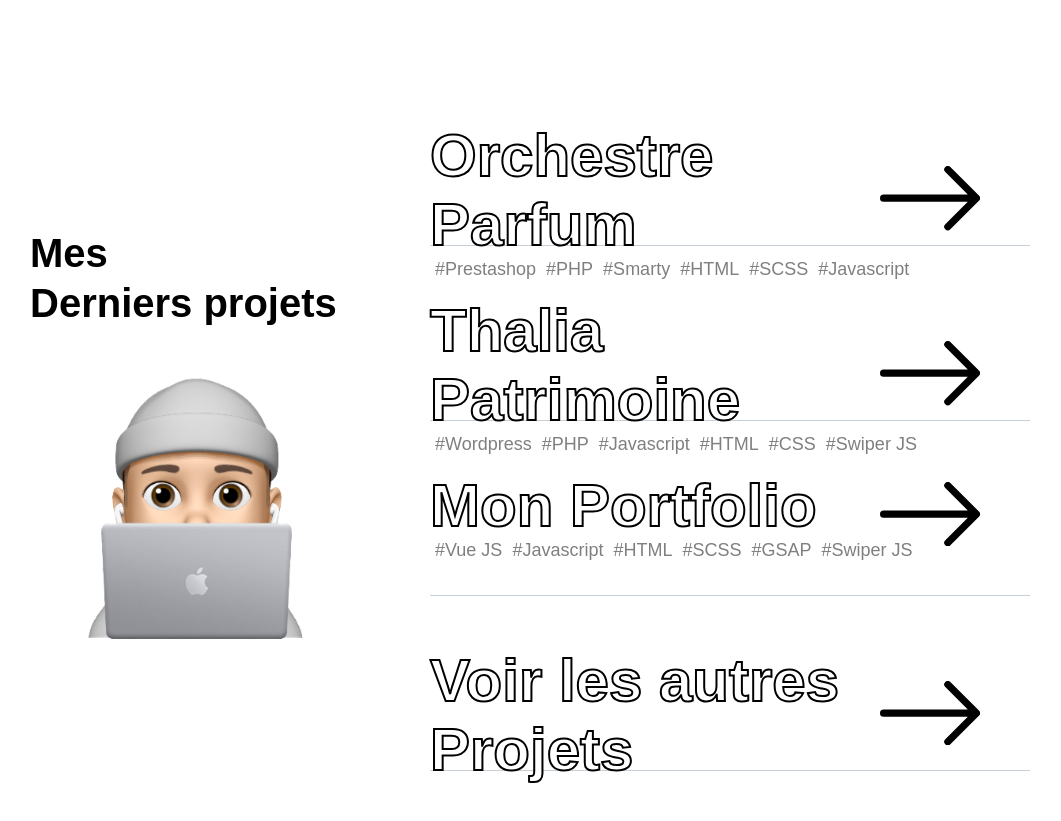
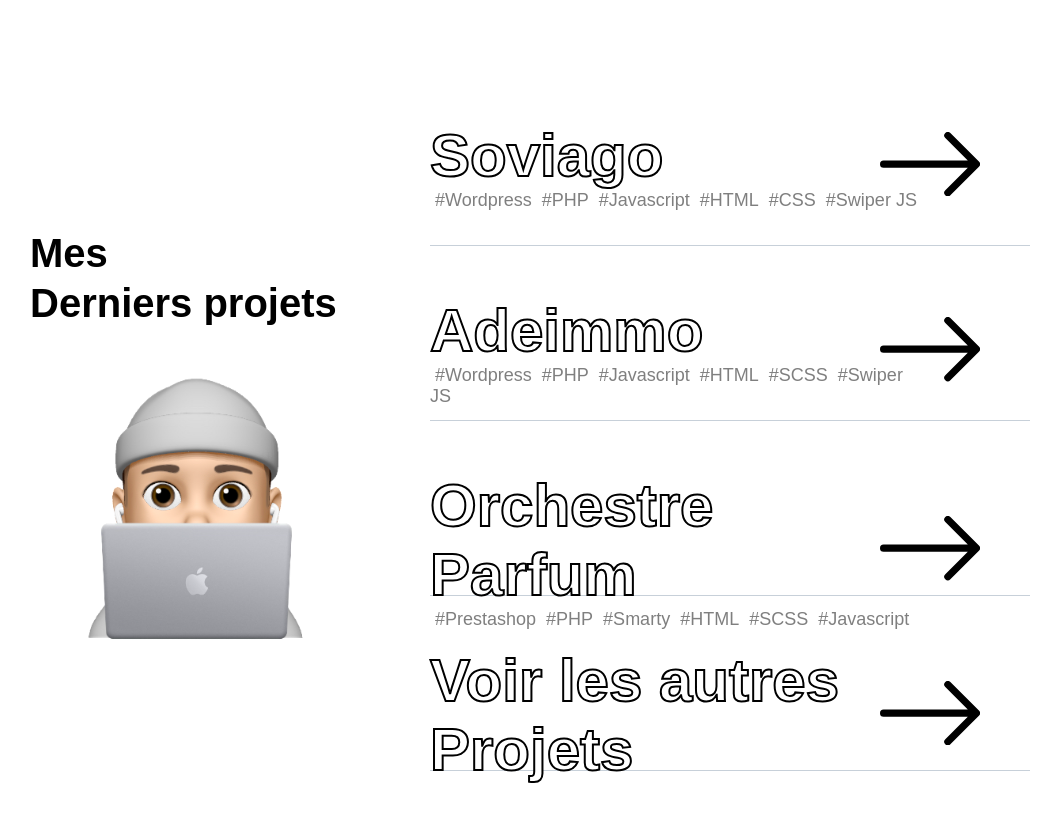
Before and after one commit to theo-code33/portfolio, a Nuxt app: page / in a window 1280 px wide. Shown: the part 2580-3401 px from the top of the page, without its empty margins (110-1171 px from the left). Built offline with nearby package versions, Linux system fonts and the light colour scheme.

Commit message:
add new project

```diff
--- a/components/last-project_home/LastProject.vue
+++ b/components/last-project_home/LastProject.vue
@@ -9,9 +9,9 @@
             />
         </div>
         <div class="right-side">
-            <ProjectItem :title="'Orchestre Parfum'" :tags="['Prestashop','PHP','Smarty','HTML','SCSS','Javascript']" :link="'/projets#1'" :image="'/mockup-ochestre-parfum.png'"/>
-            <ProjectItem class="middle-item" :title="'Thalia Patrimoine'" :tags="['Wordpress','PHP','Javascript','HTML','CSS','Swiper JS']" :link="'/projets#2'" :image="'/mockup-thalia-patrimoine.png'" />
-            <ProjectItem :title="'Mon Portfolio'" :tags="['Vue JS','Javascript','HTML','SCSS','GSAP', 'Swiper JS']" :link="'/projets#3'" :image="'/mockup-portfolio.png'" />
+            <ProjectItem :title="'Soviago'" :tags="['Wordpress','PHP','Javascript','HTML','CSS','Swiper JS']" :link="'/projets#5'" :image="'/mockup-soviago.png'" />
+            <ProjectItem class="middle-item" :title="'Adeimmo'" :tags="['Wordpress','PHP','Javascript','HTML','SCSS','Swiper JS']" :link="'/projets#4'" :image="'/mockup-adeimmo.png'" />
+            <ProjectItem :title="'Orchestre Parfum'" :tags="['Prestashop','PHP','Smarty','HTML','SCSS','Javascript']" :link="'/projets#3'" :image="'/mockup-ochestre-parfum.png'"/>
             <ProjectItem class="last-item" :title="'Voir les autres Projets'" :link="'/projets'" />
         </div>
     </section>
--- a/pages/Projets.vue
+++ b/pages/Projets.vue
@@ -24,7 +24,33 @@ export default {
         return{
             projects: [
                 {
-                    id: 1,
+                    id: 5,
+                    title: 'Soviago',
+                    tags: ['Wordpress','PHP','Javascript','HTML','SCSS','Swiper JS'],
+                    image: '/mockup-soviago.png',
+                    description: 'Soviago, c’est LE fournisseur majeur de viandes du Sud Ouest. Réalisé avec Wordpress, ce site vitrine est entièrement modifiable à la guise du client. Il permet de mettre en avant les différents produits proposés par l\'entreprise. Son petit plus ? La carte intéractive permettant de visualiser les différents points de vente de l\'entreprise.',
+                    lastSentence: 'Alors ? Ça vous a mis l\'eau à la bouche ?',
+                    collaboration: {
+                        name: 'Agence THRIVE',
+                        link: 'https://agencethrive.fr/'
+                    },
+                    link: 'https://soviago.com/'
+                },
+                {
+                    id: 4,
+                    title: 'Adeimmo',
+                    tags: ['Wordpress','PHP','Javascript','HTML','SCSS','Swiper JS'],
+                    image: '/mockup-adeimmo.png',
+                    description: 'Adeimmo, c’est le site du constructeur immobilier situé à Bordeaux. Réalisé avec Wordpress, ce site vitrine reflète parfaitement le style épuré de l\'entreprise. Son petit plus ? C\est la carte intéractive permettant de visualiser les différents commerces, services et lieux scolaires à proximité des programmes immobiliers',
+                    lastSentence: 'C\'est le moment de vous lancer dans l\'achat d\'un bien immobilier !',
+                    collaboration: {
+                        name: 'Agence THRIVE',
+                        link: 'https://agencethrive.fr/'
+                    },
+                    link: 'https://adeimmo.fr/'
+                },
+                {
+                    id: 3,
                     title: 'Orchestre Parfum',
                     tags: ['Prestashop','PHP','Smarty','HTML','SCSS','Javascript'],
                     image: '/mockup-ochestre-parfum.png',
@@ -52,7 +78,7 @@ export default {
 
                 },
                 {
-                    id: 3,
+                    id: 1,
                     title: 'Mon Portfolio',
                     tags: ['Vue JS','Javascript','HTML','SCSS','GSAP', 'Swiper JS'],
                     image: '/mockup-portfolio.png',
```
Also changed, not shown: 2 other files (tests, documents, lock files or other folders).
